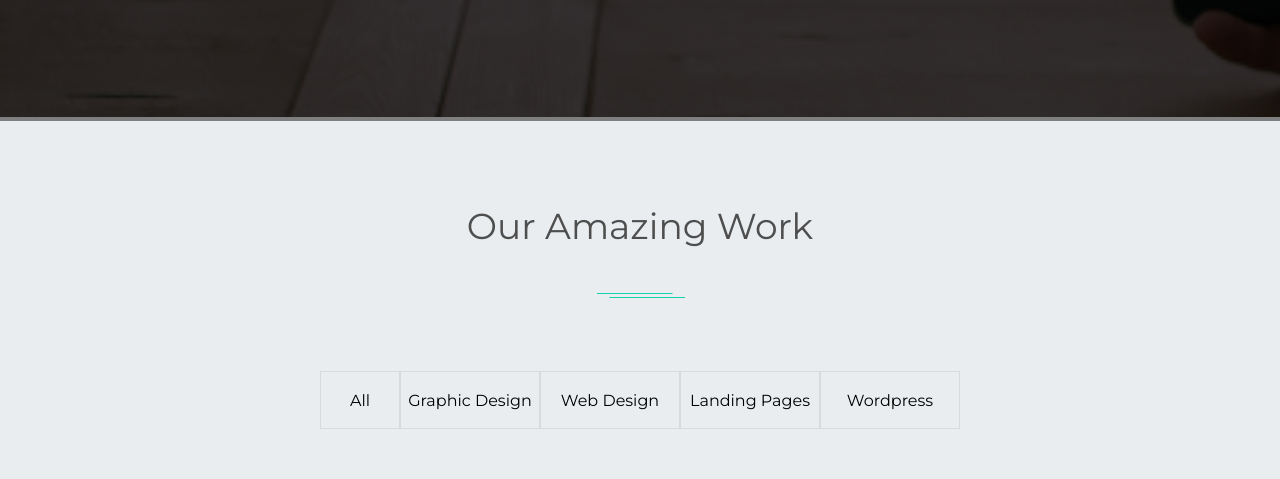
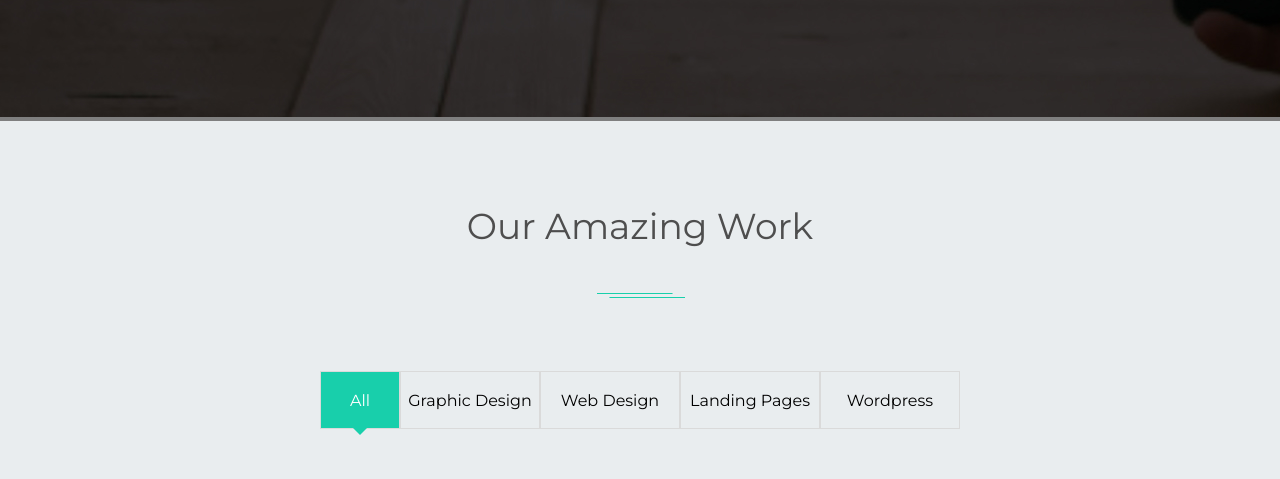
Before and after one commit to Anastasiia1197/theHam-project, a plain HTML site: page index.html in a window 1280 px wide. Both pictures are taken after a click on the item "All". Shown: the part 2271-2750 px from the top of the page. Drawn offline with nearby package versions, Linux system fonts and the light colour scheme.

Commit message:
change css and js file

```diff
--- a/index.html
+++ b/index.html
@@ -53,7 +53,7 @@
         <section class="services" id="service">
             <h3 class="section-title">Our Services</h3>
             <ul class="service-list">
-                <li class="service-item service-item-active active">Web Design</li>
+                <li class="service-item service-item-active">Web Design</li>
                 <li class="service-item">Graphic Design</li>
                 <li class="service-item">Online Support</li>
                 <li class="service-item">App Design</li>
@@ -91,7 +91,7 @@
         <h3 class="section-title">Our Amazing Work</h3>
 
         <ul class="work-list">
-            <li class="work-item" data-work="all">All</li>
+            <li class="work-item work-item-active" data-work="all">All</li>
             <li class="work-item" data-work="graphic-design">Graphic Design</li>
             <li class="work-item" data-work="web-design">Web Design</li>
             <li class="work-item" data-work="landing-pages">Landing Pages</li>
--- a/script.js
+++ b/script.js
@@ -46,10 +46,10 @@ for(let i = 0; i < workList.length; i++){
 
 workList[i].addEventListener('click', function() {
         workList.forEach(function(item){
-            item.classList.remove('active');
+            item.classList.remove('work-item-active');
         });
 
-        this.classList.add('active');
+        this.classList.add('work-item-active');
         let dataWork = this.getAttribute('data-work');
 
 
--- a/styles/style.css
+++ b/styles/style.css
@@ -17,6 +17,7 @@ body{
     background-size: 100%;
     background-attachment: fixed;
     height: 1010px;
+    margin-top: 0;
 }
 
 .container{
@@ -26,6 +27,7 @@ body{
     justify-content: space-around;
     height: 120px;
     width: 100%;
+    margin-top: 0;
 }
 
 
@@ -228,6 +230,7 @@ body{
     align-items: center;
     padding: 0;
     margin-top: 65px;
+    cursor: pointer;
 }
 
 .service-item{
@@ -364,6 +367,7 @@ body{
     padding: 0;
     margin: auto;
     margin-bottom: 70px;
+    cursor: pointer;
 }
 
 .work-item{
@@ -377,6 +381,24 @@ body{
     margin-top: 65px;
     align-self: center;
 }
+
+.work-item-active{
+background: #18CFAB;
+color: #FFFFFF;
+}
+
+.work-item-active::before{
+    content: "";
+    position: absolute;
+    top: 1;
+    left: 2;
+    transform:translateY(30px) rotateX(180deg);
+    border-left: 10px solid transparent;
+    border-right: 10px solid transparent;
+    border-bottom: 10px solid #18CFAB;
+    z-index: 10;
+}
+
 .work-item:hover{
     border: 2px solid #18CFAB;
 }
```
